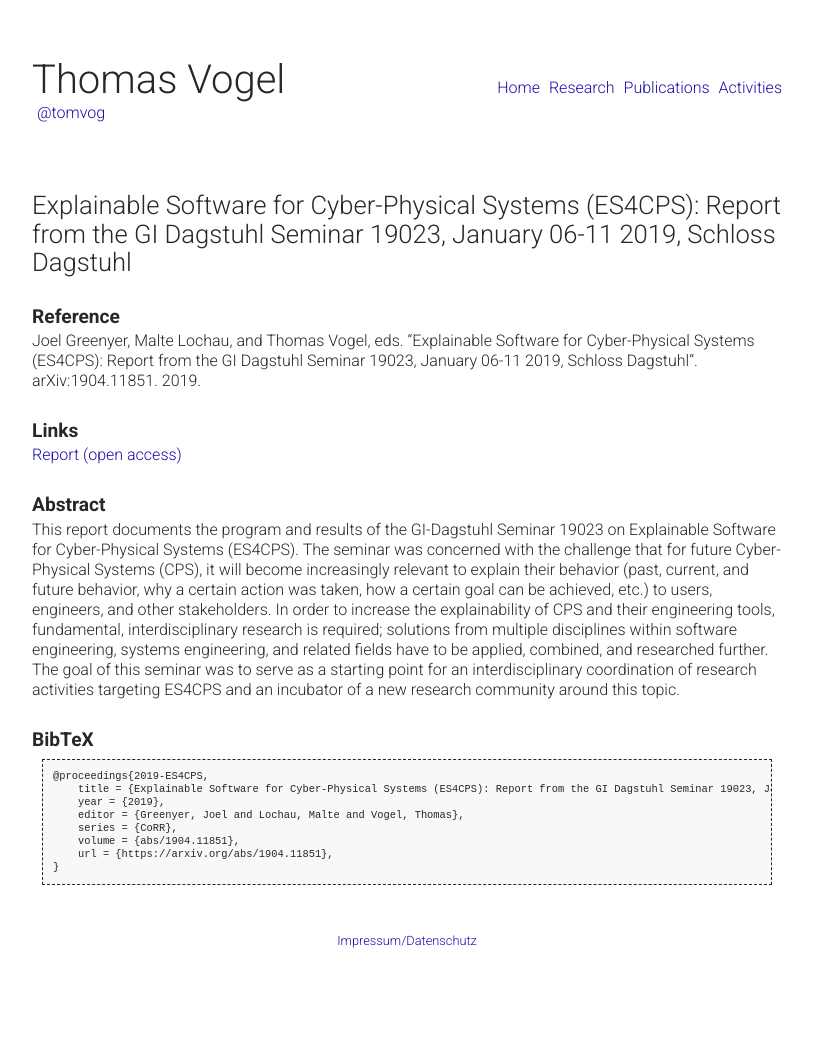
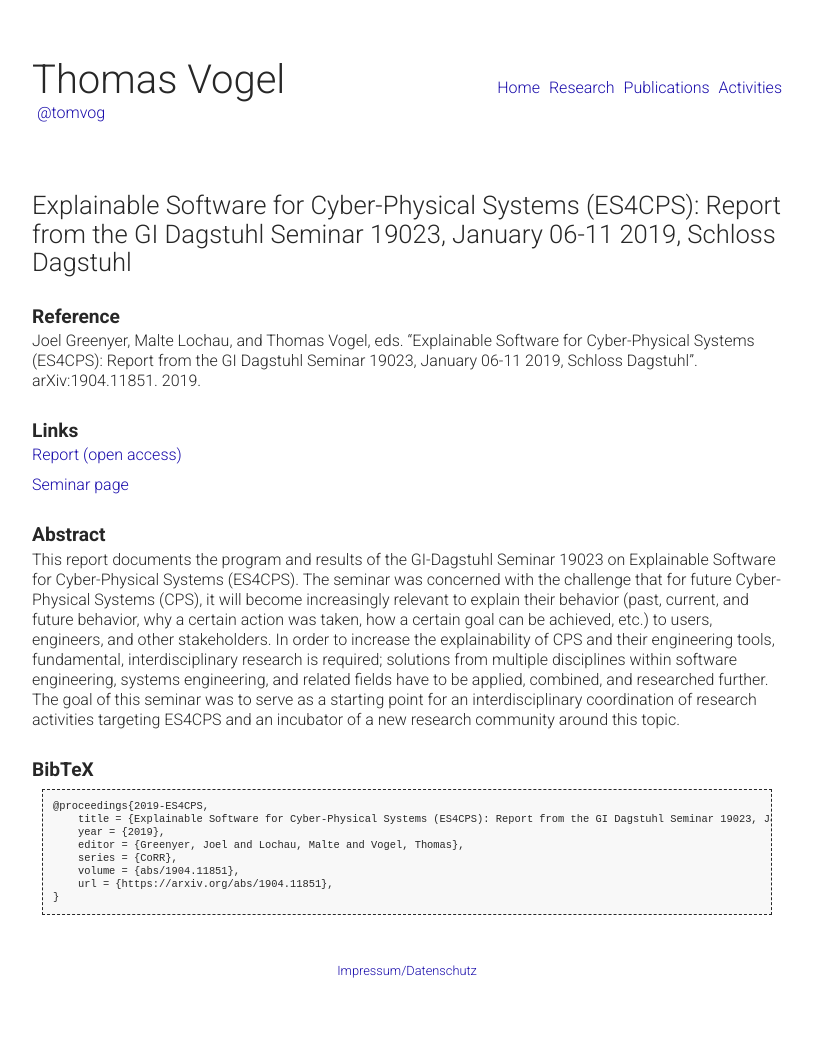
Before and after one commit to thomas-vogel/thomas-vogel.github.io, a Jekyll site: the page built from _pages/publications/2019-ES4CPS.md, in a window 1280 px wide. Shown: the whole page, without its empty margins (233-1046 px from the left). Built offline with Jekyll 4.4.1, drawn with Linux system fonts in a browser that asks for light colours; before the commit the page ends 1008 px from its top, so only the background shows below that.

Commit message:
Add seminar page.

```diff
--- a/_pages/publications/2019-ES4CPS.md
+++ b/_pages/publications/2019-ES4CPS.md
@@ -9,6 +9,8 @@ Joel Greenyer, Malte Lochau, and Thomas Vogel, eds. "Explainable Software for Cy
 
 ## Links
 [Report (open access)](https://arxiv.org/abs/1904.11851){:target="_blank"}
+
+[Seminar page](https://thomas-vogel.github.io/ES4CPS/){:target="_blank"}
 
 ## Abstract
 This report documents the program and results of the GI-Dagstuhl Seminar 19023 on Explainable Software for Cyber-Physical Systems (ES4CPS). The seminar was concerned with the challenge that for future Cyber-Physical Systems (CPS), it will become increasingly relevant to explain their behavior (past, current, and future behavior, why a certain action was taken, how a certain goal can be achieved, etc.) to users, engineers, and other stakeholders. In order to increase the explainability of CPS and their engineering tools, fundamental, interdisciplinary research is required; solutions from multiple disciplines within software engineering, systems engineering, and related fields have to be applied, combined, and researched further. The goal of this seminar was to serve as a starting point for an interdisciplinary coordination of research activities targeting ES4CPS and an incubator of a new research community around this topic.
```
